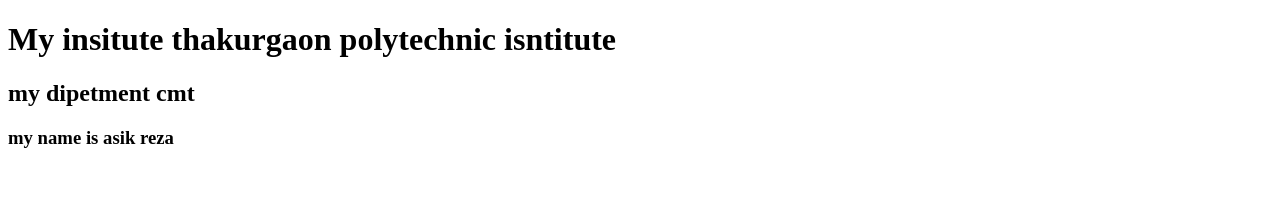
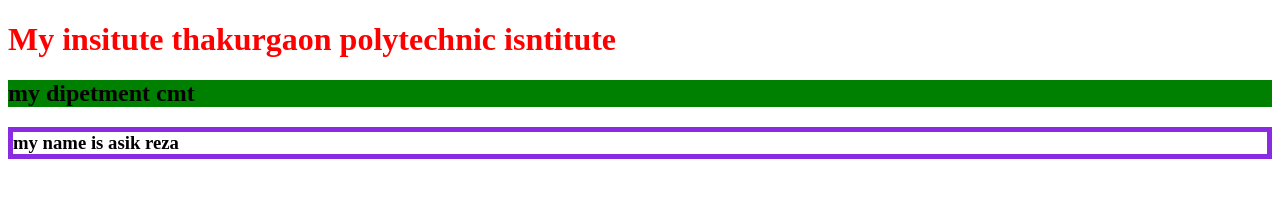
Before and after one commit to MdAsikReza/my-four-git, a plain HTML site: page index.html in a window 1280 px wide. Drawn offline with Linux system fonts and the light colour scheme.

Commit message:
style add

```diff
--- a/index.html
+++ b/index.html
@@ -4,6 +4,7 @@
     <meta charset="UTF-8">
     <meta name="viewport" content="width=device-width, initial-scale=1.0">
     <title>website</title>
+    <link rel="stylesheet" href="style.css">
 </head>
 <body>
     <h1>My insitute thakurgaon polytechnic isntitute </h1>
--- /dev/null
+++ b/style.css
@@ -0,0 +1,9 @@
+h1 {
+    color: red;
+}
+h2{
+    background-color: green;
+}
+h3{
+    border: 5px solid blueviolet;
+}
```
